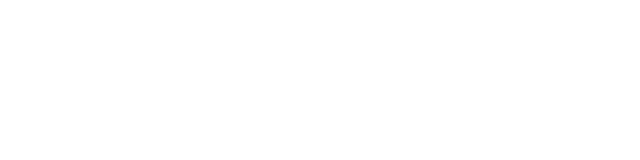
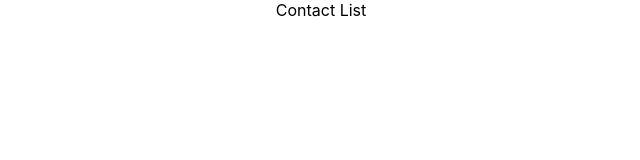
Before and after one commit to maziz-create/react-training, a React (Create React App) app: page / in a window 1280 px wide. Shown: the top 160 px of the page, without its empty margins (319-959 px from the left). Built offline with nearby package versions, Linux system fonts and the light colour scheme.

Commit message:
added contact index, form index and list index files

```diff
--- a/src/App.js
+++ b/src/App.js
@@ -1,11 +1,12 @@
 import './App.css';
 import { useState, useEffect } from 'react';
+import Contacts from './components/Contacts';
 
 function App() {
 
   return (
     <div className="App">
-
+      <Contacts />
     </div>
   );
 }
--- /dev/null
+++ b/src/components/Contacts/Form/index.js
@@ -0,0 +1,11 @@
+import React from 'react'
+
+function Form() {
+    return (
+        <div>
+
+        </div>
+    )
+}
+
+export default Form
--- /dev/null
+++ b/src/components/Contacts/List/index.js
@@ -0,0 +1,11 @@
+import React from 'react'
+
+function List() {
+    return (
+        <div>
+            Contact List
+        </div>
+    )
+}
+
+export default List
--- /dev/null
+++ b/src/components/Contacts/index.js
@@ -0,0 +1,14 @@
+import React from 'react';
+import List from './List';
+import Form from './Form';
+
+function Contacts() {
+    return (
+        <div>
+            <List />
+            <Form />
+        </div>
+    )
+}
+
+export default Contacts
```
